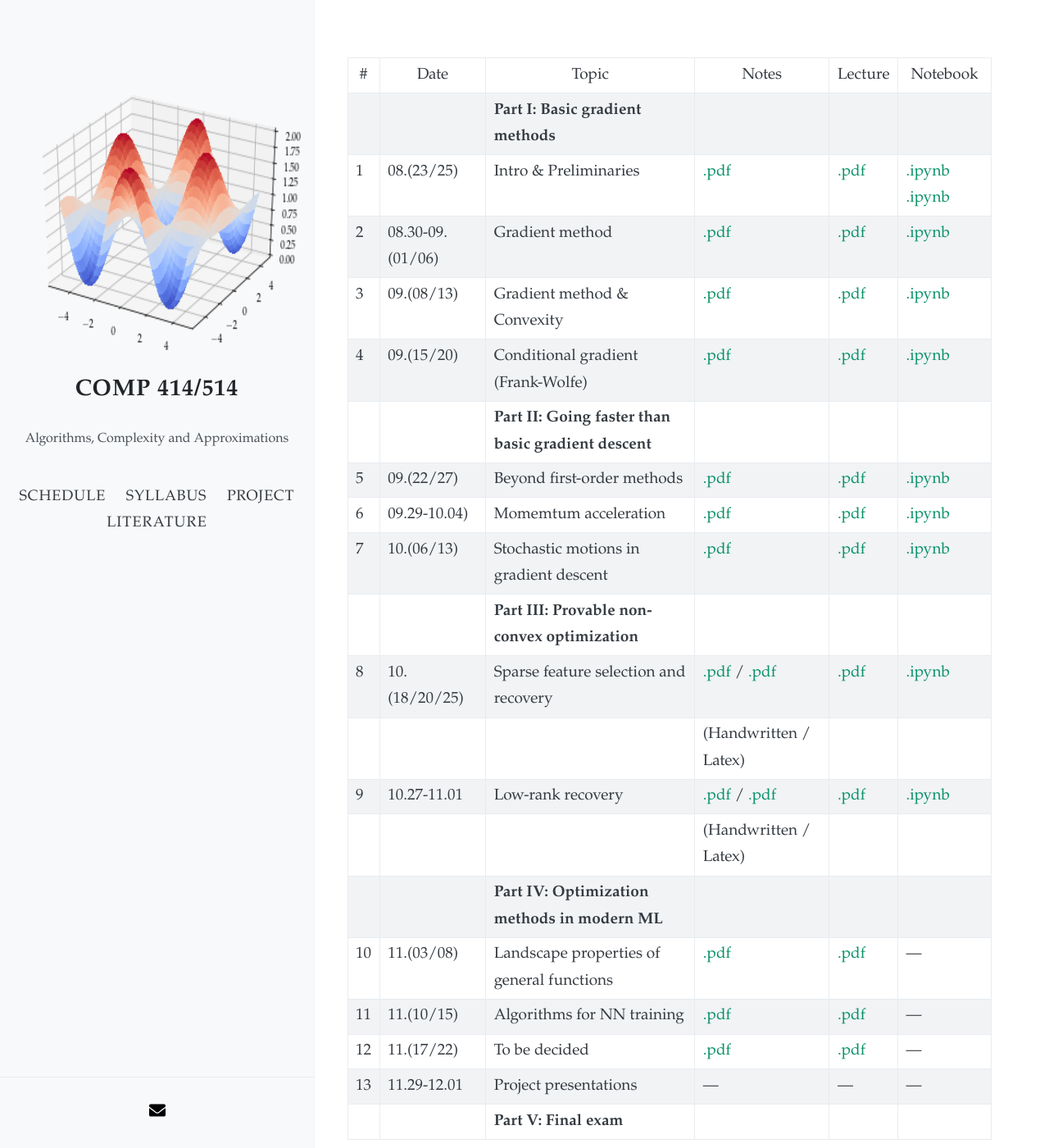
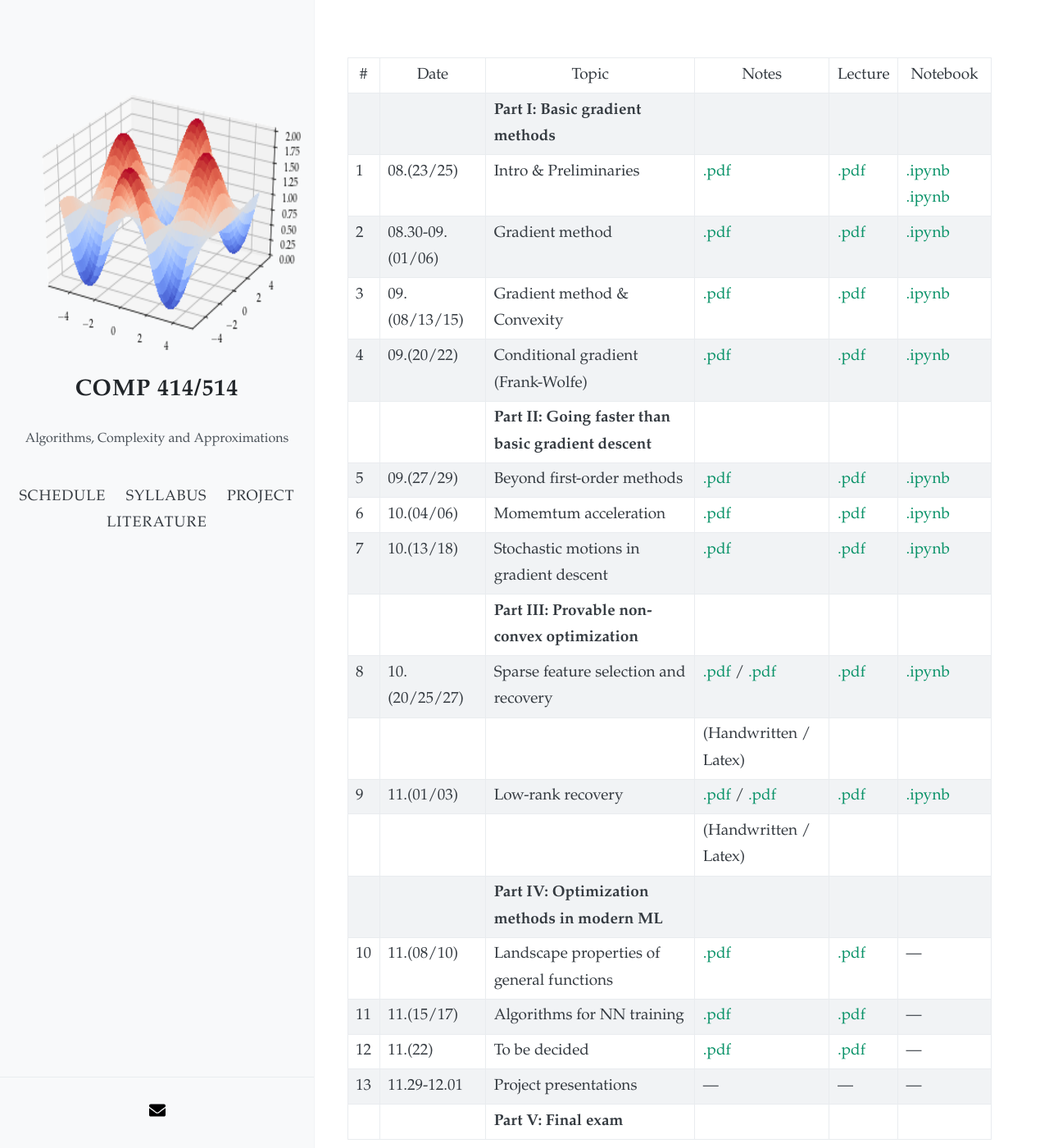
Before and after one commit to akyrillidis/comp414-514, a Jekyll site: the page built from schedule.md, in a window 1280 px wide and 1400 px high. Shown: the whole window at 82% size. Built offline with Jekyll 4.4.1, drawn with Linux system fonts in a browser that asks for light colours; nearby versions of some CDN libraries.

Commit message:
Update schedule.md

```diff
--- a/schedule.md
+++ b/schedule.md
@@ -10,21 +10,21 @@ layout: default
 | | | **Part I: Basic gradient methods** | | | |
 | 1 | 08.(23/25) | Intro & Preliminaries  | [.pdf](/schedule/images/chapter1.pdf) | [.pdf](/schedule/images/Lecture 1.pdf) | [.ipynb](/schedule/images/Chapter 1a.ipynb) [.ipynb](/schedule/images/Chapter 1b.ipynb)
 | 2 | 08.30-09.(01/06) | Gradient method | [.pdf](/schedule/images/chapter2.pdf)  | [.pdf](/schedule/images/Lecture 2.pdf) | [.ipynb](/schedule/images/Chapter 2.ipynb) |
-| 3 | 09.(08/13) | Gradient method & Convexity | [.pdf](/schedule/images/chapter3.pdf)  | [.pdf](/schedule/images/Lecture 3.pdf) | [.ipynb](/schedule/images/Chapter 3.ipynb) |
-| 4 | 09.(15/20)  | Conditional gradient (Frank-Wolfe) | [.pdf]()  | [.pdf]() | [.ipynb]() |
+| 3 | 09.(08/13/15) | Gradient method & Convexity | [.pdf](/schedule/images/chapter3.pdf)  | [.pdf](/schedule/images/Lecture 3.pdf) | [.ipynb](/schedule/images/Chapter 3.ipynb) |
+| 4 | 09.(20/22)  | Conditional gradient (Frank-Wolfe) | [.pdf]()  | [.pdf]() | [.ipynb]() |
 | | | **Part II: Going faster than basic gradient descent** | | | |
-| 5 | 09.(22/27) | Beyond first-order methods | [.pdf]()  | [.pdf]() | [.ipynb]() |
-| 6 | 09.29-10.04) | Momemtum acceleration | [.pdf]()  | [.pdf]() | [.ipynb]() |
-| 7 | 10.(06/13) | Stochastic motions in gradient descent | [.pdf]()  | [.pdf]() | [.ipynb]() |
+| 5 | 09.(27/29) | Beyond first-order methods | [.pdf]()  | [.pdf]() | [.ipynb]() |
+| 6 | 10.(04/06) | Momemtum acceleration | [.pdf]()  | [.pdf]() | [.ipynb]() |
+| 7 | 10.(13/18) | Stochastic motions in gradient descent | [.pdf]()  | [.pdf]() | [.ipynb]() |
 | | | **Part III: Provable non-convex optimization** | | | |
-| 8 | 10.(18/20/25) | Sparse feature selection and recovery | [.pdf]() / [.pdf]() | [.pdf]() | [.ipynb]() |
+| 8 | 10.(20/25/27) | Sparse feature selection and recovery | [.pdf]() / [.pdf]() | [.pdf]() | [.ipynb]() |
 |  |  | | (Handwritten / Latex) |  | |
-| 9 | 10.27-11.01 | Low-rank recovery | [.pdf]() / [.pdf]() | [.pdf]() | [.ipynb]() |
+| 9 | 11.(01/03) | Low-rank recovery | [.pdf]() / [.pdf]() | [.pdf]() | [.ipynb]() |
 |  |  | | (Handwritten / Latex) |  | |
 | | | **Part IV: Optimization methods in modern ML** | | | |
-| 10 | 11.(03/08) | Landscape properties of general functions |  [.pdf]()  | [.pdf]() | --- |
-| 11 | 11.(10/15) | Algorithms for NN training | [.pdf]() | [.pdf]() | --- |
-| 12 | 11.(17/22) | To be decided | [.pdf]() | [.pdf]() | --- |
+| 10 | 11.(08/10) | Landscape properties of general functions |  [.pdf]()  | [.pdf]() | --- |
+| 11 | 11.(15/17) | Algorithms for NN training | [.pdf]() | [.pdf]() | --- |
+| 12 | 11.(22) | To be decided | [.pdf]() | [.pdf]() | --- |
 | 13 | 11.29-12.01 | Project presentations  | ---  | ---  | --- |
 | | | **Part V: Final exam** | | | |
 
```
